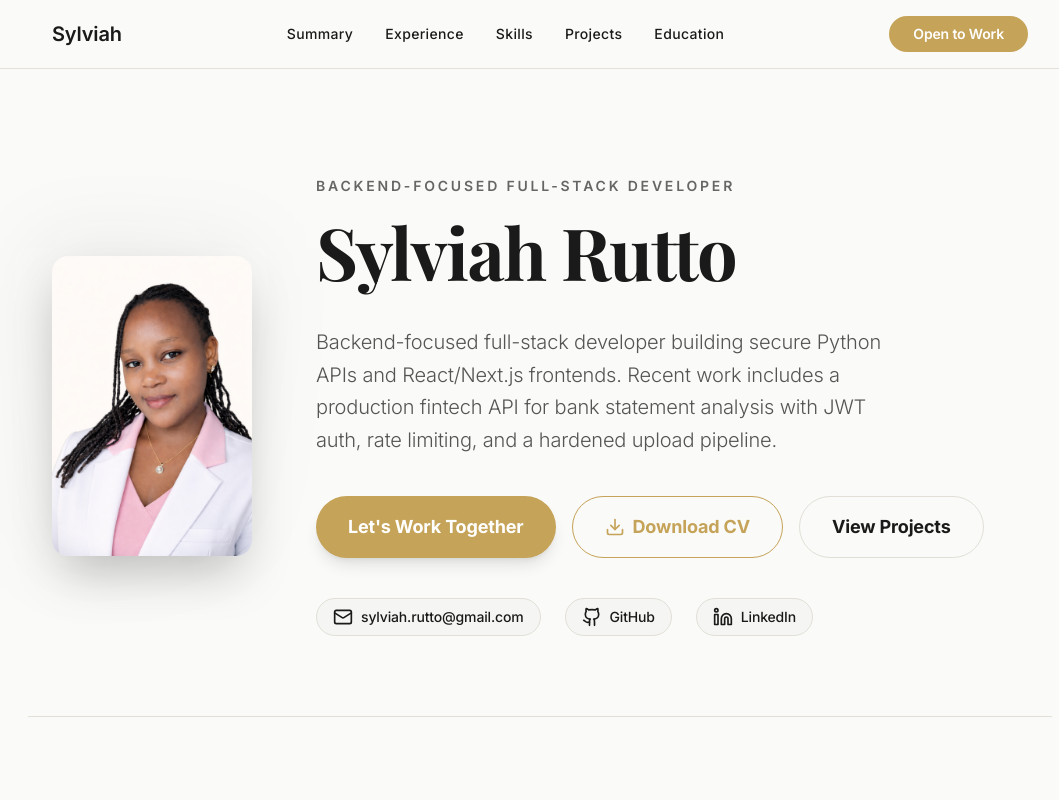
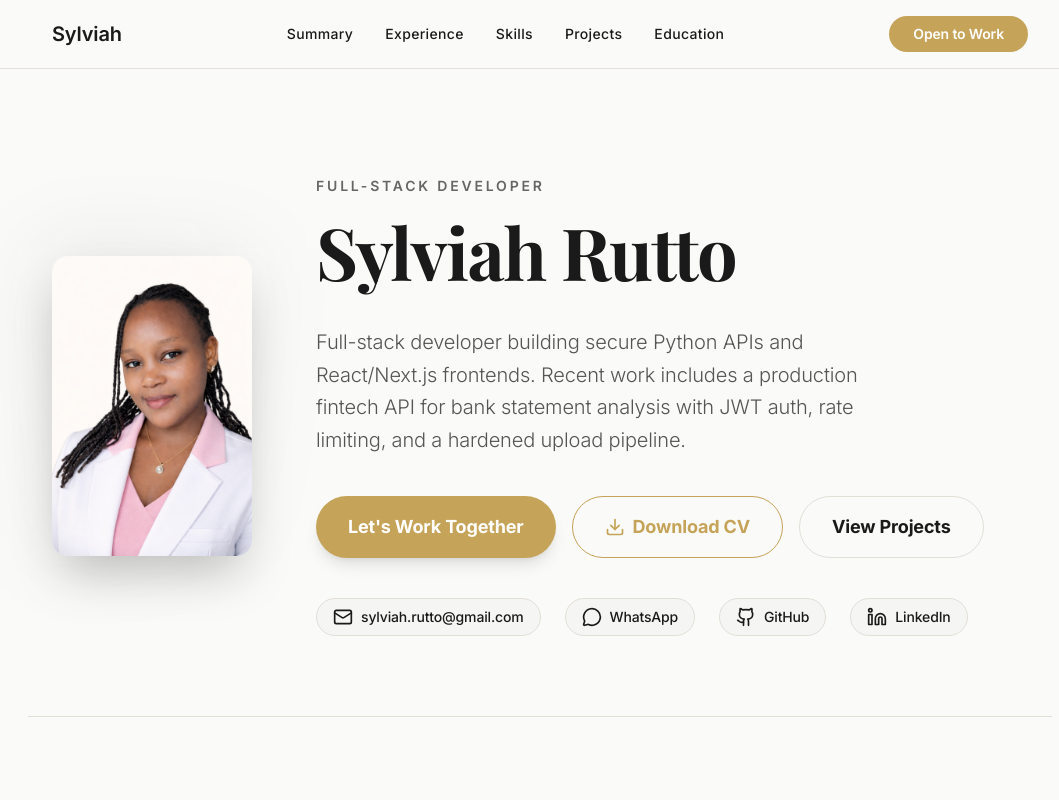
Before and after one commit to sylviahdev/sylviah.dev, a Next.js app: page / in a window 1280 px wide. Shown: the top 800 px of the page, without its empty margins (100-1159 px from the left). Built offline with nearby package versions, Linux system fonts and the light colour scheme.

Commit message:
Improve CV summary wording

```diff
--- a/app/page.tsx
+++ b/app/page.tsx
@@ -1,7 +1,7 @@
 "use client";
 import Image from "next/image";
 import { useState } from "react";
-import { Github, ExternalLink, Mail, Linkedin, Menu, X, ArrowUpRight, Download } from "lucide-react";
+import { Github, ExternalLink, Mail, Linkedin, Menu, X, ArrowUpRight, Download, MessageCircle } from "lucide-react";
 import { motion, useScroll, useSpring, Variants } from "framer-motion";
 
 const fadeInUp: Variants = {
@@ -141,7 +141,7 @@ export default function CVPage() {
             >
               <motion.div initial={{ y: 10, opacity: 0 }} animate={{ y: 0, opacity: 1 }} transition={{ delay: 0.3 }}>
                 <p className="text-sm font-sans font-semibold tracking-[0.2em] uppercase text-[#666] dark:text-[#999] mb-3">
-                  Backend-Focused Full-Stack Developer
+                  Full-Stack Developer
                 </p>
               </motion.div>
 
@@ -150,7 +150,7 @@ export default function CVPage() {
               </h1>
 
               <p className="text-lg md:text-xl font-sans font-light text-[#555] dark:text-[#ccc] mb-10 leading-relaxed max-w-xl mx-auto md:mx-0">
-                Backend-focused full-stack developer building secure Python APIs and React/Next.js frontends. Recent work includes a production fintech API for bank statement analysis with JWT auth, rate limiting, and a hardened upload pipeline.
+                Full-stack developer building secure Python APIs and React/Next.js frontends. Recent work includes a production fintech API for bank statement analysis with JWT auth, rate limiting, and a hardened upload pipeline.
               </p>
 
               <div className="flex flex-wrap gap-4 mb-10 justify-center md:justify-start print:hidden">
@@ -193,6 +193,19 @@ export default function CVPage() {
                 >
                   <Mail className="w-5 h-5" />
                   sylviah.rutto@gmail.com
+                </motion.a>
+                <motion.a
+                  href="https://wa.me/254758668360"
+                  target="_blank"
+                  rel="noopener noreferrer"
+                  className="flex items-center gap-2 px-4 py-2 rounded-full border border-[#e2dfd7] dark:border-[#2a2a26] bg-[#f5f5f3] dark:bg-[#1a1a1a] text-[#1a1a1a] dark:text-[#fafaf8]
+                             font-sans font-medium text-sm hover:bg-[#c5a358]/10 hover:border-[#c5a358] hover:text-[#c5a358]
+                             focus:outline-none focus:ring-2 focus:ring-[#c5a358] focus:ring-offset-2 transition-all duration-300"
+                  whileHover={{ scale: 1.05 }}
+                  whileTap={{ scale: 0.95 }}
+                >
+                  <MessageCircle className="w-5 h-5" />
+                  WhatsApp
                 </motion.a>
                 <motion.a
                   href="https://github.com/sylviahdev"
```
